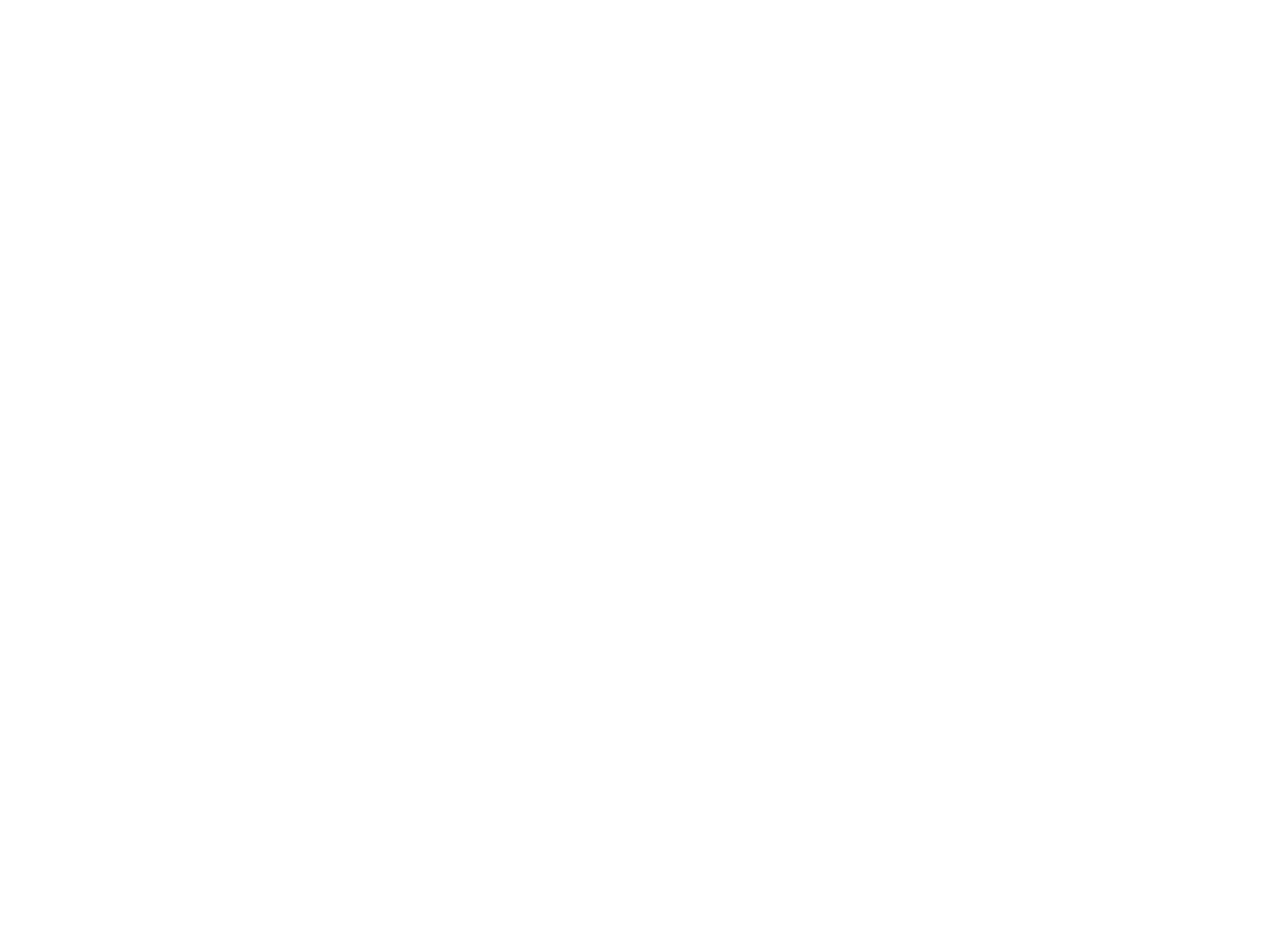
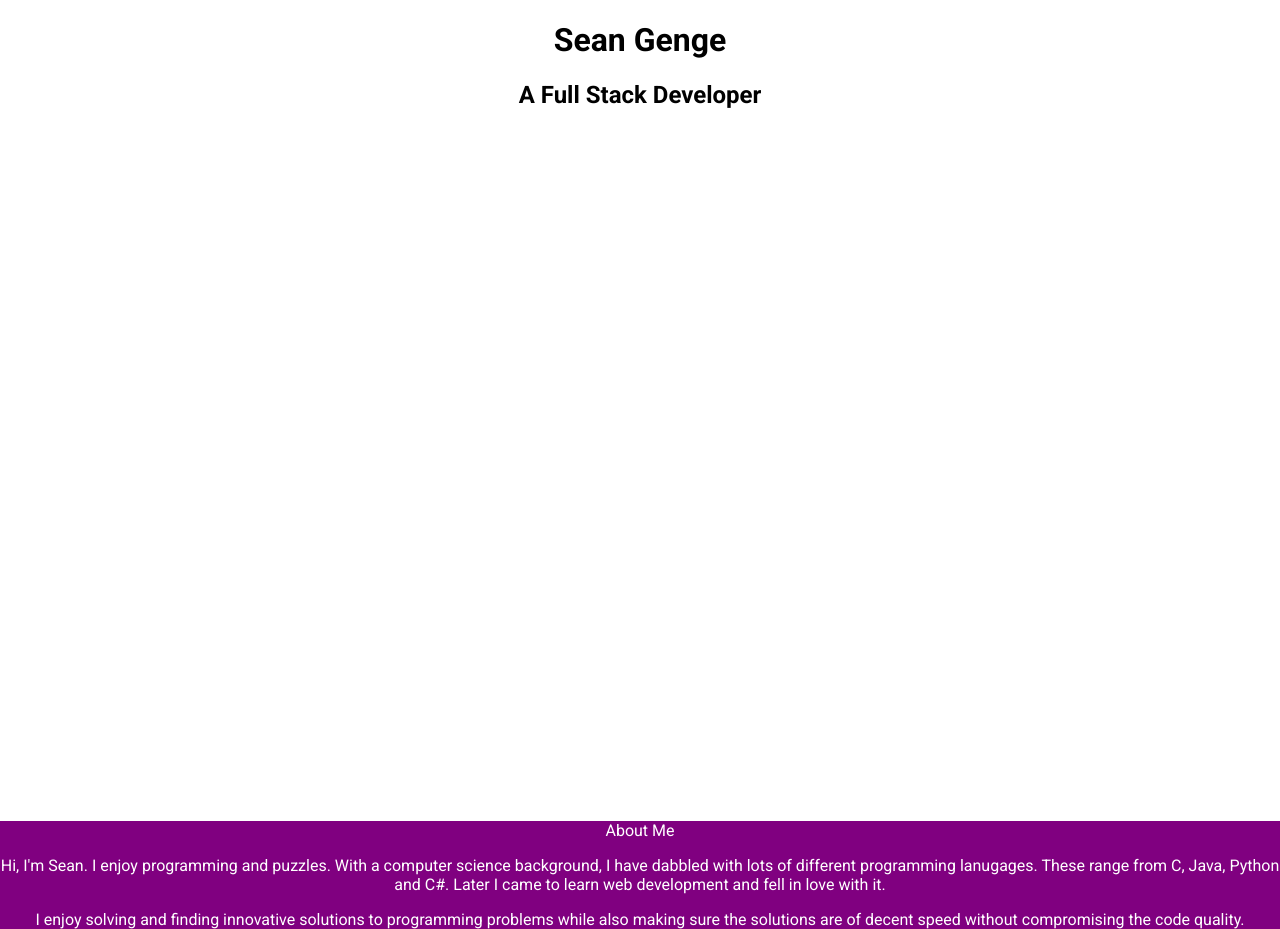
Before and after one commit to SeanGenge/sean-genge-portfolio-react, a React (Create React App) app: page / in a window 1280 px wide. Before the commit the page ends 800 px from the top, so only its background shows below. Built offline with nearby package versions, Linux system fonts and the light colour scheme.

Commit message:
Added materialUI and base files

```diff
--- a/package.json
+++ b/package.json
@@ -3,6 +3,11 @@
 	"version": "0.1.0",
 	"private": true,
 	"dependencies": {
+		"@emotion/react": "^11.10.5",
+		"@emotion/styled": "^11.10.5",
+		"@fontsource/roboto": "^4.5.8",
+		"@mui/icons-material": "^5.11.0",
+		"@mui/material": "^5.11.5",
 		"@testing-library/jest-dom": "^5.16.5",
 		"@testing-library/react": "^13.4.0",
 		"@testing-library/user-event": "^13.5.0",
--- a/public/index.html
+++ b/public/index.html
@@ -24,7 +24,7 @@
 			work correctly both with client-side routing and a non-root public URL.
 			Learn how to configure a non-root public URL by running `npm run build`.
 		-->
-		<title>React App</title>
+		<title>Sean Genge Portfolio</title>
 	</head>
 	<body>
 		<noscript>You need to enable JavaScript to run this app.</noscript>
--- a/src/App.js
+++ /dev/null
@@ -1,12 +0,0 @@
-import logo from './logo.svg';
-import './css/App.css';
-
-function App() {
-	return (
-		<div className="App">
-
-		</div>
-	);
-}
-
-export default App;
--- a/src/css/App.css
+++ b/src/css/App.css
@@ -1,38 +1,18 @@
+body, html {
+	width: 100%;
+	height: 100%;
+	font-family: 'Roboto', sans-serif;
+}
+
 .App {
 	text-align: center;
 }
 
-.App-logo {
-	height: 40vmin;
-	pointer-events: none;
+.hero {
+	height: 100vh;
 }
 
-@media (prefers-reduced-motion: no-preference) {
-	.App-logo {
-		animation: App-logo-spin infinite 20s linear;
-	}
-}
-
-.App-header {
-	background-color: #282c34;
-	min-height: 100vh;
-	display: flex;
-	flex-direction: column;
-	align-items: center;
-	justify-content: center;
-	font-size: calc(10px + 2vmin);
+#about-me {
+	background-color: purple;
 	color: white;
 }
-
-.App-link {
-	color: #61dafb;
-}
-
-@keyframes App-logo-spin {
-	from {
-		transform: rotate(0deg);
-	}
-	to {
-		transform: rotate(360deg);
-	}
-}
--- /dev/null
+++ b/src/js/App.js
@@ -0,0 +1,16 @@
+import '../css/App.css';
+import Hero from './components/Hero';
+import AboutMe from './components/AboutMe';
+import Projects from './components/Projects';
+
+function App() {
+	return (
+		<div className="App">
+			<Hero />
+			<AboutMe />
+			<Projects />
+		</div>
+	);
+}
+
+export default App;
--- /dev/null
+++ b/src/js/components/AboutMe.jsx
@@ -0,0 +1,19 @@
+import React from "react";
+
+function AboutMe() {
+	return (
+		<>
+			<section id="about-me">
+				<div className="h1">About Me</div>
+				<p className="info">
+					Hi, I'm Sean. I enjoy programming and puzzles. With a computer science background, I have dabbled with lots of different programming lanugages. These range from C, Java, Python and C#. Later I came to learn web development and fell in love with it.
+				</p>
+				<p className="info">
+					I enjoy solving and finding innovative solutions to programming problems while also making sure the solutions are of decent speed without compromising the code quality.
+				</p>
+			</section>
+		</>
+	);
+};
+
+export default AboutMe;
--- /dev/null
+++ b/src/js/components/Hero.jsx
@@ -0,0 +1,14 @@
+import React, { useState, useEffect } from 'react';
+
+function Hero() {
+	return (
+		<>
+			<div className="hero">
+				<h1 className="hero-name">Sean Genge</h1>
+				<h2 className="hero-subtitle">A Full Stack Developer</h2>
+			</div>
+		</>
+	);
+}
+
+export default Hero;
--- /dev/null
+++ b/src/js/components/Projects.jsx
@@ -0,0 +1,13 @@
+import React from "react";
+
+function Projects() {
+	return (
+		<>
+			<section id="projects">
+
+			</section>
+		</>
+	);
+};
+
+export default Projects;
```
Also changed, not shown: src/index.js (+6 -1 lines), src/js/project.js (added, +68 -0 lines), 1 other file (tests, documents, lock files or other folders).
